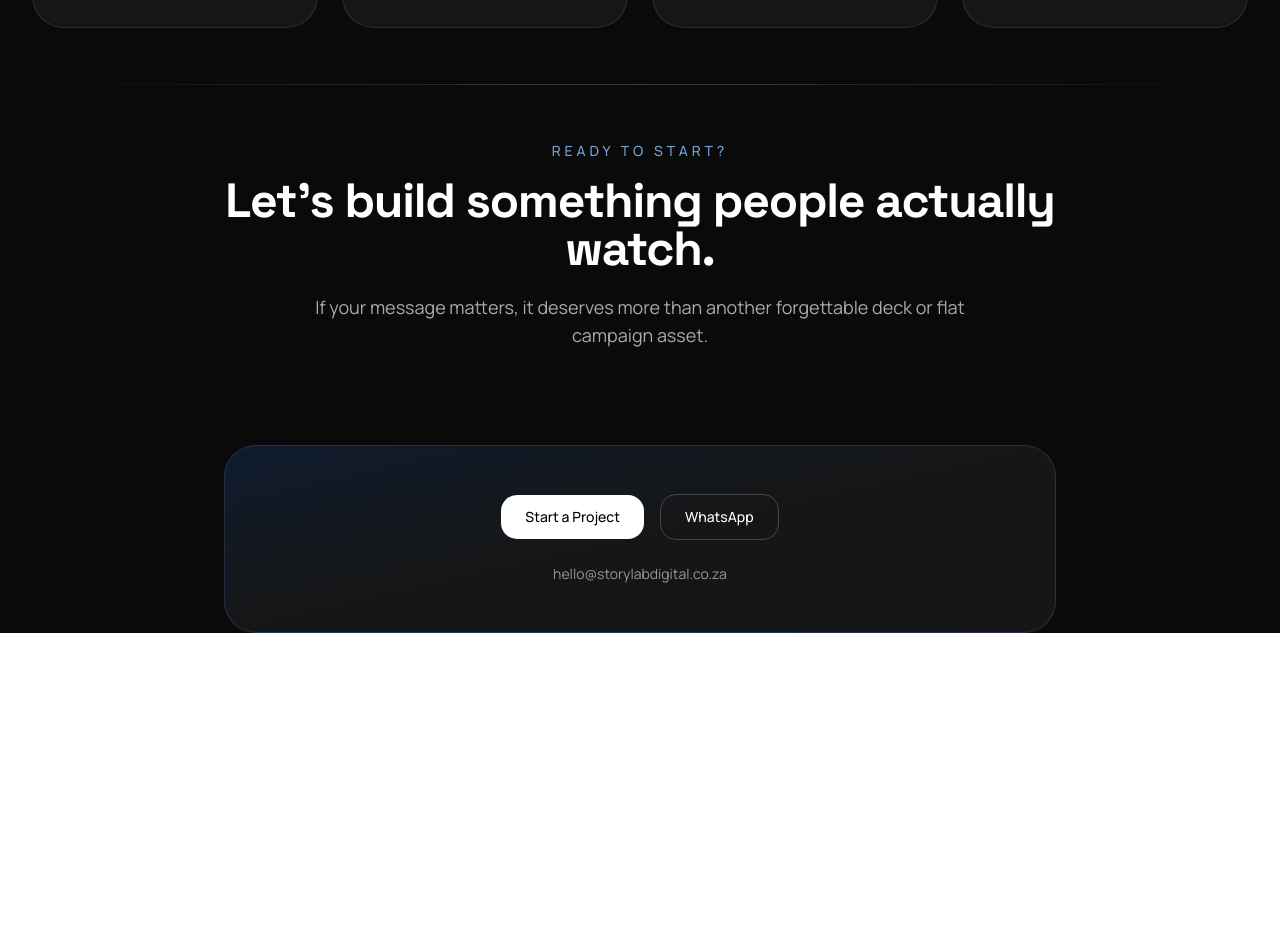
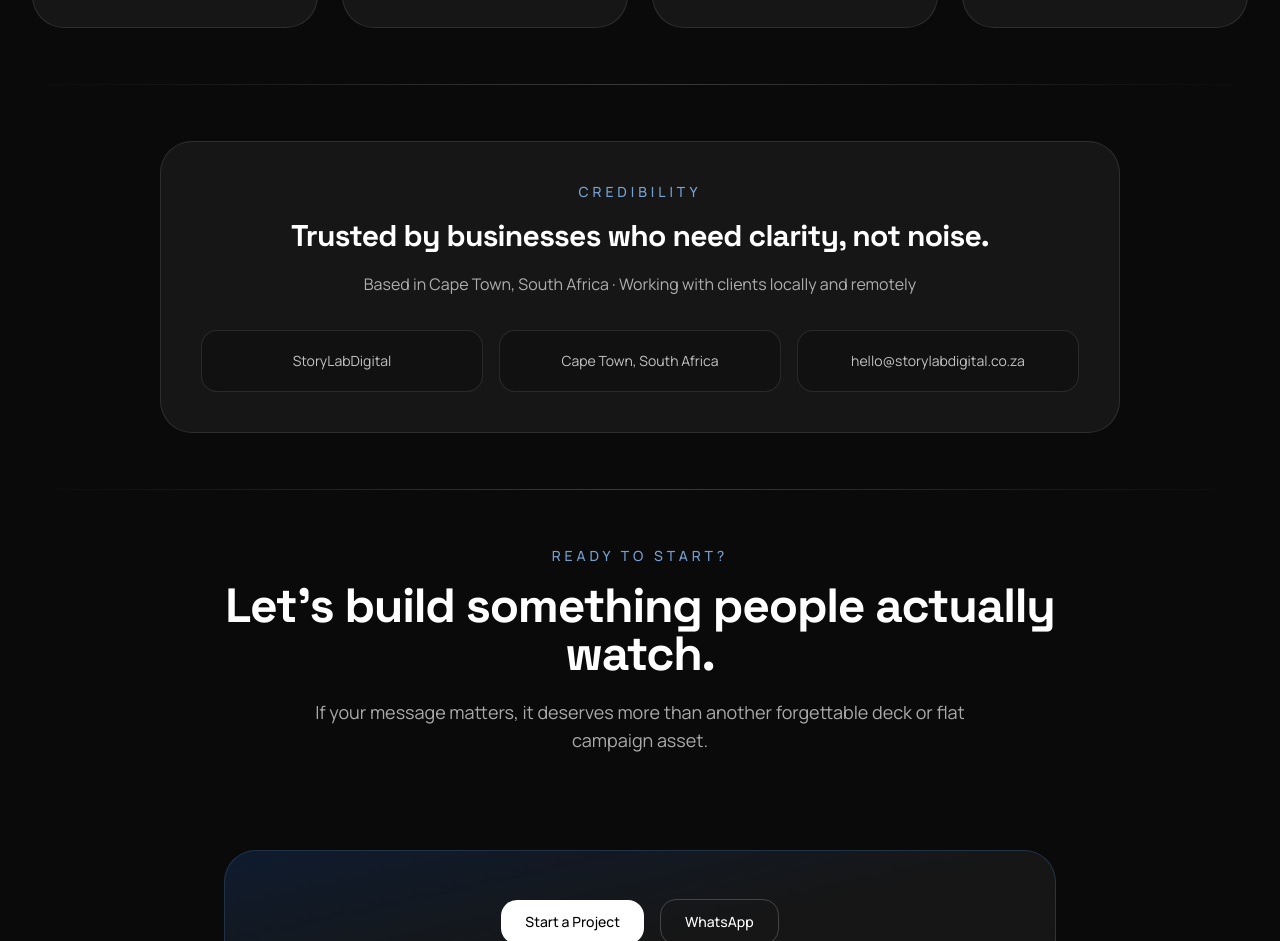
Before and after one commit to StoryLabDigital/storylabdigital-site, a Next.js app: page / in a window 1280 px wide. Shown: the part 4189-5130 px from the top of the page. Before the commit the page ends 4822 px from the top, so only its background shows below. Built offline with nearby package versions, Linux system fonts and the light colour scheme.

Commit message:
Add credibility section

```diff
--- a/app/page.tsx
+++ b/app/page.tsx
@@ -385,6 +385,43 @@ export default function StoryLabDigitalSite() {
 
         <Divider />
 
+        {/* CREDIBILITY */}
+        <motion.section
+          className="mx-auto max-w-5xl px-6 lg:px-8"
+          initial="hidden"
+          whileInView="visible"
+          viewport={{ once: true, amount: 0.25 }}
+          variants={fadeUp}
+        >
+          <div className="rounded-[2rem] border border-white/10 bg-white/5 p-8 text-center lg:p-10">
+            <p className="text-sm font-medium uppercase tracking-[0.28em] text-blue-300/80">
+              Credibility
+            </p>
+            <h3
+              className={`${headingFont.className} mt-4 text-2xl font-semibold tracking-tight text-white sm:text-3xl`}
+            >
+              Trusted by businesses who need clarity, not noise.
+            </h3>
+            <p className="mx-auto mt-4 max-w-2xl text-base leading-7 text-white/65">
+              Based in Cape Town, South Africa · Working with clients locally and remotely
+            </p>
+
+            <div className="mt-8 grid gap-4 md:grid-cols-3">
+              <div className="rounded-2xl border border-white/10 bg-black/20 px-4 py-5 text-sm text-white/75">
+                StoryLabDigital
+              </div>
+              <div className="rounded-2xl border border-white/10 bg-black/20 px-4 py-5 text-sm text-white/75">
+                Cape Town, South Africa
+              </div>
+              <div className="rounded-2xl border border-white/10 bg-black/20 px-4 py-5 text-sm text-white/75">
+                hello@storylabdigital.co.za
+              </div>
+            </div>
+          </div>
+        </motion.section>
+
+        <Divider />
+
         {/* CTA */}
         <section id="contact" className="pb-24">
           <SectionIntro
```
